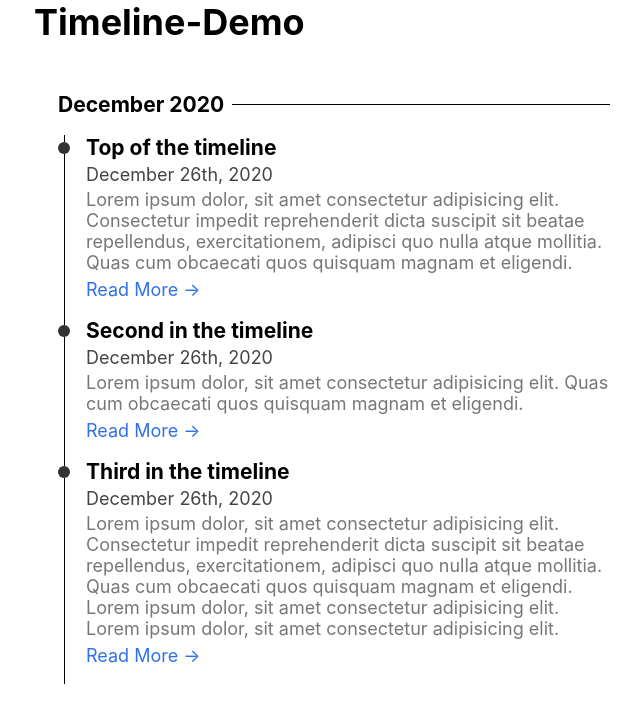
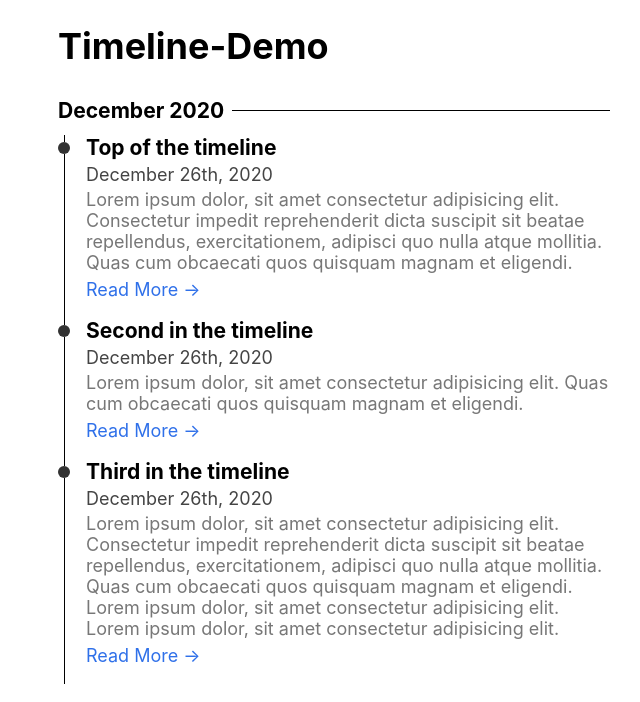
Before and after one commit to timothyac/timeline-demo, a Next.js app: page / in a window 1280 px wide. Shown: the top 702 px of the page, without its empty margins (306-946 px from the left). Built offline with nearby package versions, Linux system fonts and the light colour scheme.

Commit message:
various styles

```diff
--- a/pages/_app.js
+++ b/pages/_app.js
@@ -3,7 +3,6 @@ import Head from "next/head";
 import styled, { createGlobalStyle } from "styled-components";
 
 const GlobalStyle = createGlobalStyle`
-
   html, body {
         width: 100%;
         min-height: 100vh;
@@ -27,7 +26,9 @@ a {
     margin: 0;
   }
 
-
+  h1 {
+    padding: 24px;
+  }
 
 `;
 
--- a/pages/index.jsx
+++ b/pages/index.jsx
@@ -4,14 +4,13 @@ import styled from "styled-components";
 const TimelineStyled = styled.div`
   max-width: 600px;
   margin: auto;
-  margin-top: 48px;
-  padding: 0 24px;
+  padding: 6px 24px;
 `;
 
 const TimelineHeaderStyled = styled.div`
   display: flex;
   align-items: center;
-  margin-bottom: 18px;
+  margin-bottom: 12px;
 
   h3 {
     white-space: nowrap;
```
Lines whose indentation alone changed are shown as unchanged.
